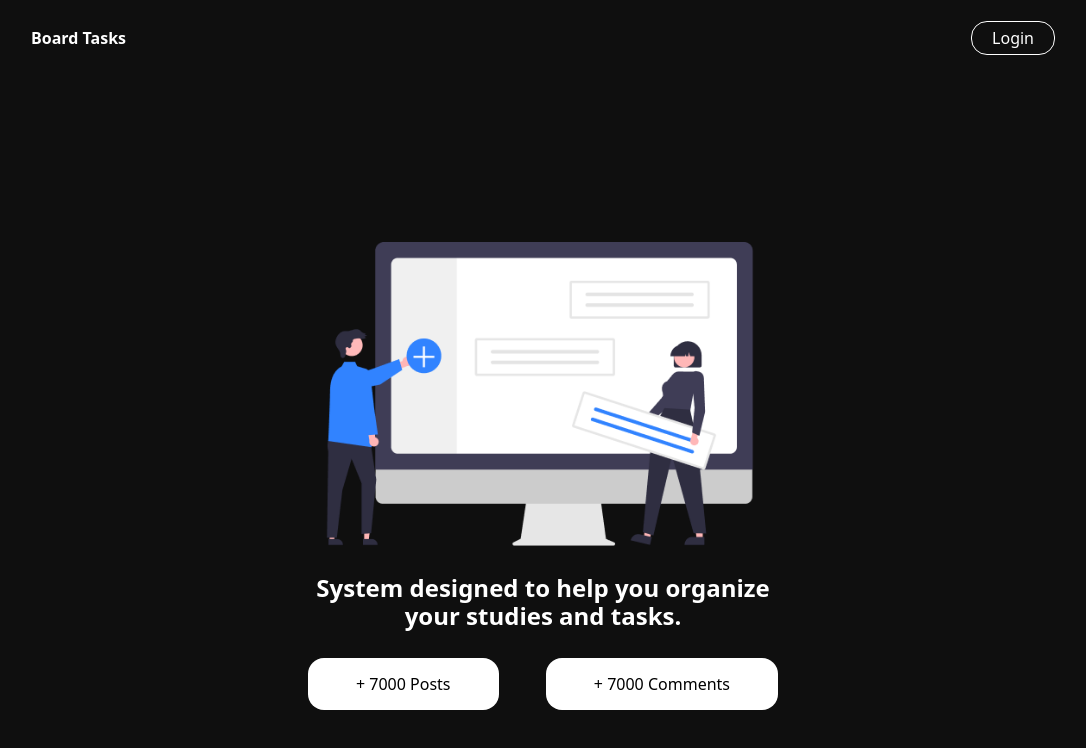
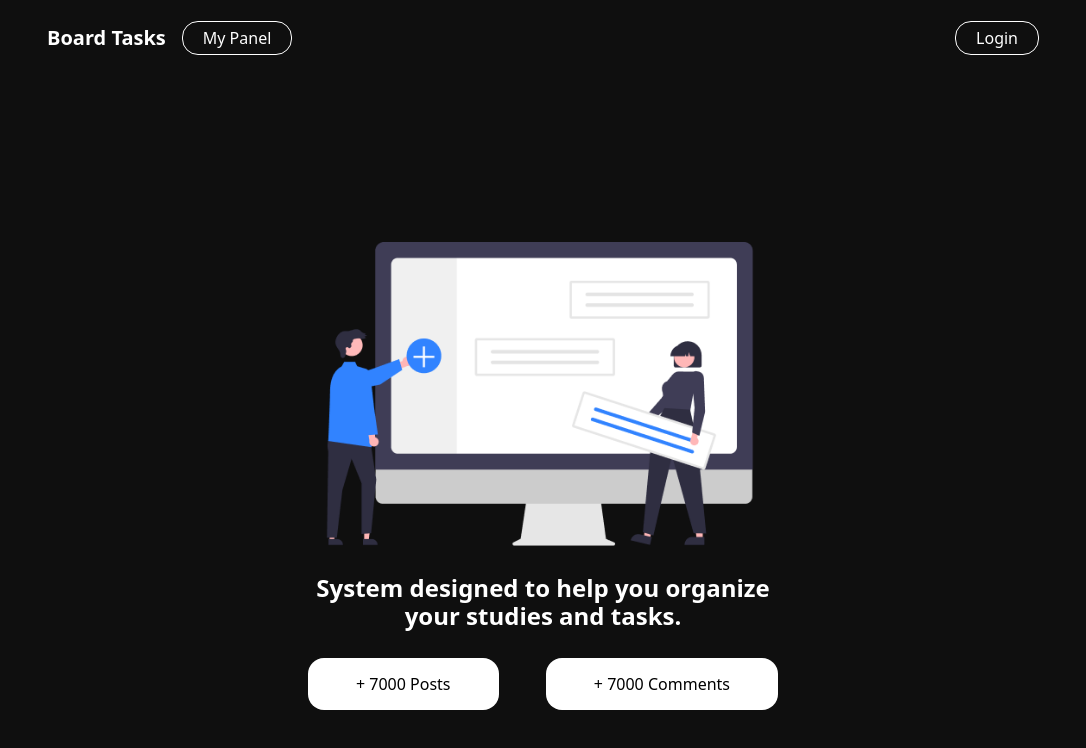
Before and after one commit to RodrigoPLopesIA/board_tasks, a Next.js app: page / in a window 1280 px wide. Shown: the top 748 px of the page, without its empty margins (97-1183 px from the left). Built offline with nearby package versions, Linux system fonts and the light colour scheme.

Commit message:
feat: create button to link dashboard

```diff
--- a/src/components/Header/Index.tsx
+++ b/src/components/Header/Index.tsx
@@ -4,14 +4,19 @@ import React from "react";
 export default function Header() {
   return (
     <header className="h-[76px] w-full bg-[#0f0f0f] flex justify-center items-center">
-      <section className="max-w-5xl w-full flex items-center justify-between">
-        <nav>
+      <section className="max-w-5xl w-full flex px-4 items-center justify-between">
+        <nav className="flex items-center justify-between gap-4">
           <Link href={"/"}>
-            <h1 className="text-white font-bold">Board Tasks</h1>
+            <h1 className="text-white text-xl font-bold">Board Tasks</h1>
+          </Link>
+          <Link href={"/dashoboard"}>
+            <button className="text-white border-white border-[1px] py-1 px-5 rounded-2xl hover:bg-white hover:text-[#0f0f0f] transition-all duration-300">
+              My Panel
+            </button>
           </Link>
         </nav>
         <button className="text-white border-white border-[1px] py-1 px-5 rounded-2xl hover:bg-white hover:text-[#0f0f0f] transition-all duration-300">
-            Login
+          Login
         </button>
       </section>
     </header>
```
